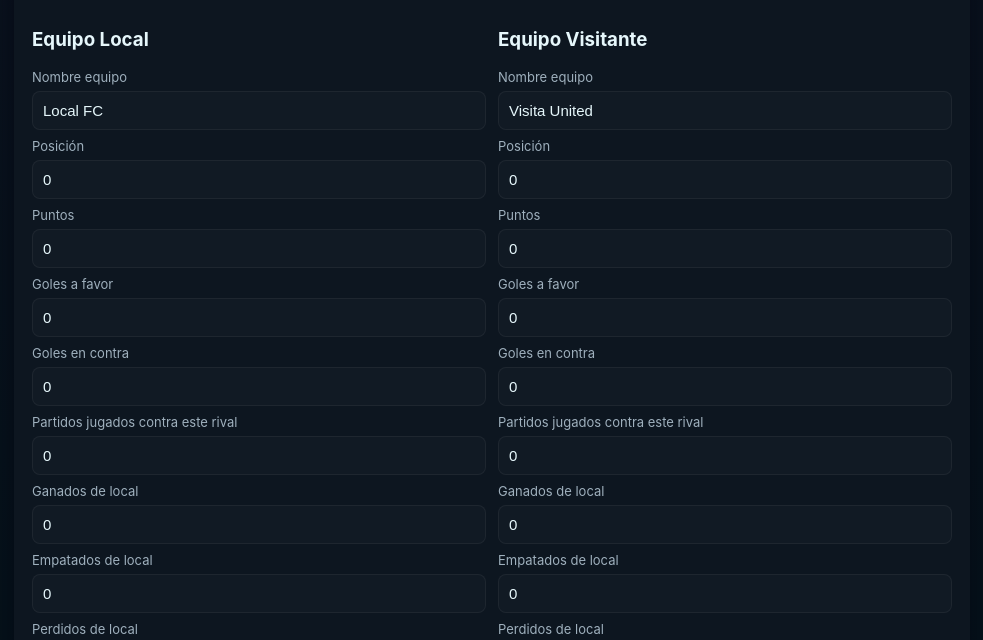
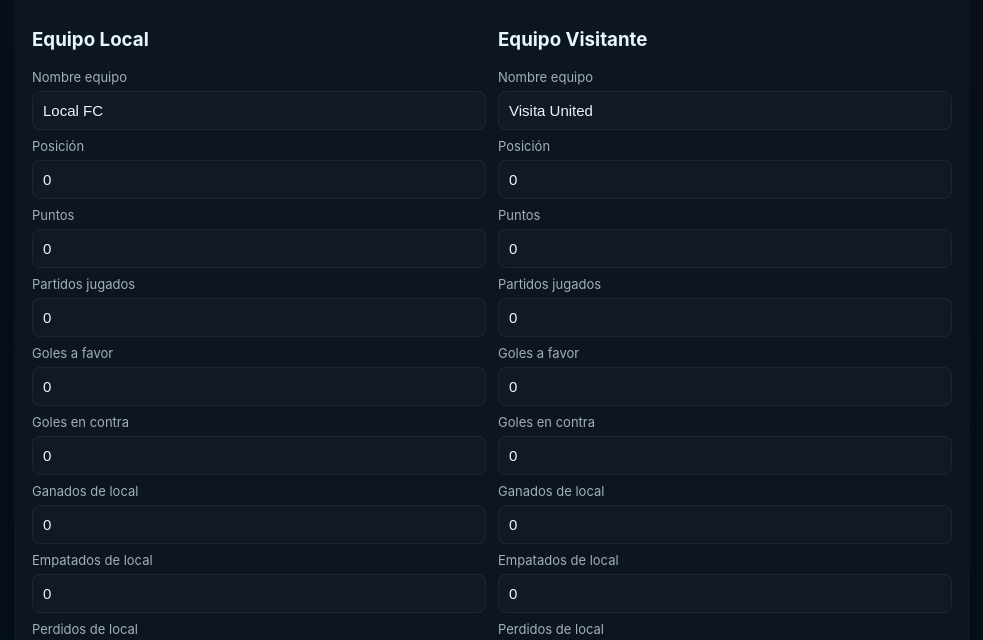
Before and after one commit to calculadora-progol/calculaprogol, a plain HTML site: page index.html in a window 1280 px wide. Shown: the part 118-758 px from the top of the page, without its empty margins (148-1131 px from the left). Drawn offline with Linux system fonts and the light colour scheme.

Commit message:
Actualizar index.html

```diff
--- a/index.html
+++ b/index.html
@@ -111,14 +111,14 @@ footer{margin-top:14px;color:var(--muted);font-size:13px;text-align:center}
     <label>Puntos</label>
     <input id="homePts" type="number" min="0" value="0">
 
+    <label>Partidos jugados</label>
+    <input id="homeMP" type="number" min="0" value="0">
+
     <label>Goles a favor</label>
     <input id="homeGF" type="number" min="0" value="0">
 
     <label>Goles en contra</label>
     <input id="homeGC" type="number" min="0" value="0">
-
-    <label>Partidos jugados contra este rival</label>
-    <input id="homeMP" type="number" min="0" value="0">
 
     <label>Ganados de local</label>
     <input id="homeWLocal" type="number" min="0" value="0">
@@ -150,14 +150,14 @@ footer{margin-top:14px;color:var(--muted);font-size:13px;text-align:center}
     <label>Puntos</label>
     <input id="awayPts" type="number" min="0" value="0">
 
+    <label>Partidos jugados</label>
+    <input id="awayMP" type="number" min="0" value="0">
+
     <label>Goles a favor</label>
     <input id="awayGF" type="number" min="0" value="0">
 
     <label>Goles en contra</label>
     <input id="awayGC" type="number" min="0" value="0">
-
-    <label>Partidos jugados contra este rival</label>
-    <input id="awayMP" type="number" min="0" value="0">
 
     <label>Ganados de local</label>
     <input id="awayWLocal" type="number" min="0" value="0">
```
